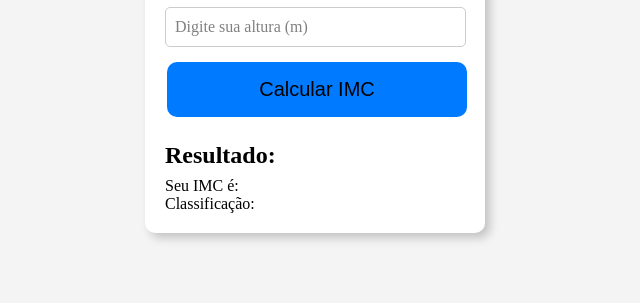
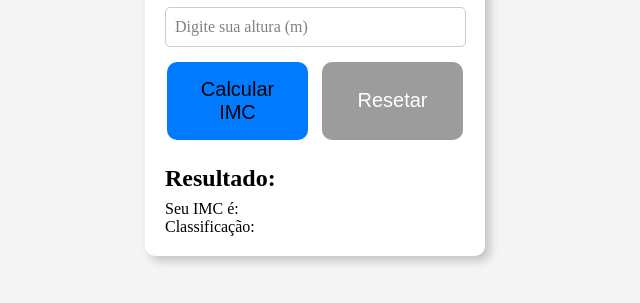
Before and after one commit to vini3821/projeto-imc, a website: page src/index.html in a window 1280 px wide. Shown: the part 273-576 px from the top of the page, without its empty margins (325-965 px from the left). Drawn offline with Linux system fonts and the light colour scheme.

Commit message:
mudanças no código

```diff
--- a/src/index.html
+++ b/src/index.html
@@ -28,7 +28,11 @@
                 <label for="nome" class="placeholder">Digite sua altura (m)</label>
             </div>
 
-            <button class="button" onclick="calcularIMC()">Calcular IMC</button>
+            <div class="botoes">
+                <button class="button" onclick="calcularIMC()">Calcular IMC</button>
+                <button class="button reset-button" onclick="resetarIMC()">Resetar</button>
+            </div>
+
 
         </div>
 
--- a/src/script.js
+++ b/src/script.js
@@ -39,3 +39,9 @@ function calcularIMC() {
     document.getElementById("resultado").innerHTML = `Seu IMC é: ${imc.toFixed(2)}`;
     document.getElementById("classificacao").innerHTML = `Classificação: ${classificacao}`;
 }
+function resetarIMC() {
+    document.getElementById("peso").value = '';
+    document.getElementById("altura").value = '';
+    document.getElementById("resultado").textContent = 'Seu IMC é:';
+    document.getElementById("classificacao").textContent = 'Classificação:';
+}
--- a/src/style.css
+++ b/src/style.css
@@ -97,3 +97,21 @@ h1 i {
     display: grid;
     justify-content: left;
 }
+
+.botoes {
+    display: flex;
+    gap: 10px;
+}
+
+.button.metade {
+    width: 50%;
+}
+
+.reset-button {
+    background-color: #9c9c9c; /* vermelho */
+    color: white;
+}
+
+.reset-button:hover {
+    background-color: #9c9c9c;
+}
```
Also changed, not shown: 1 other file.
